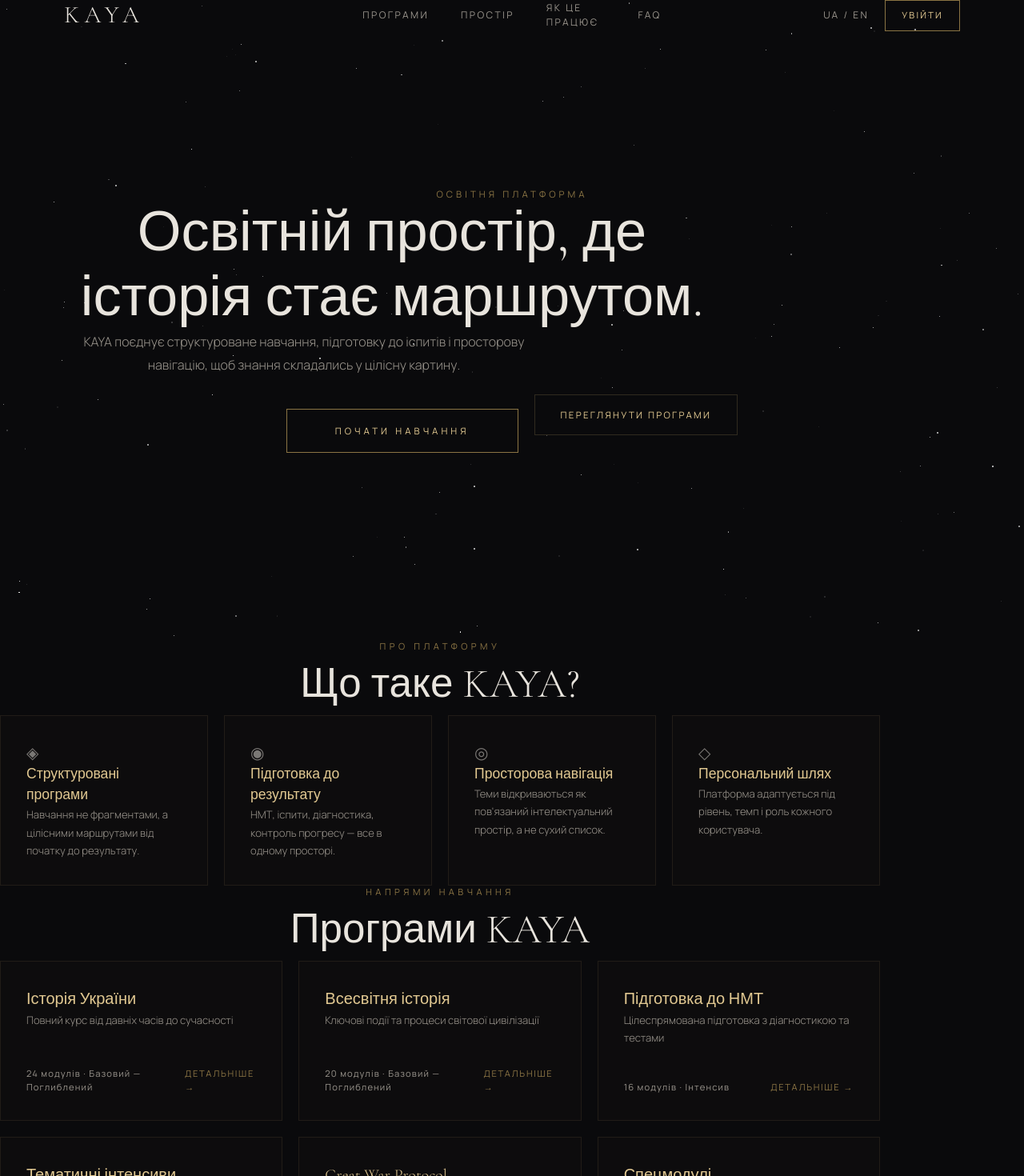
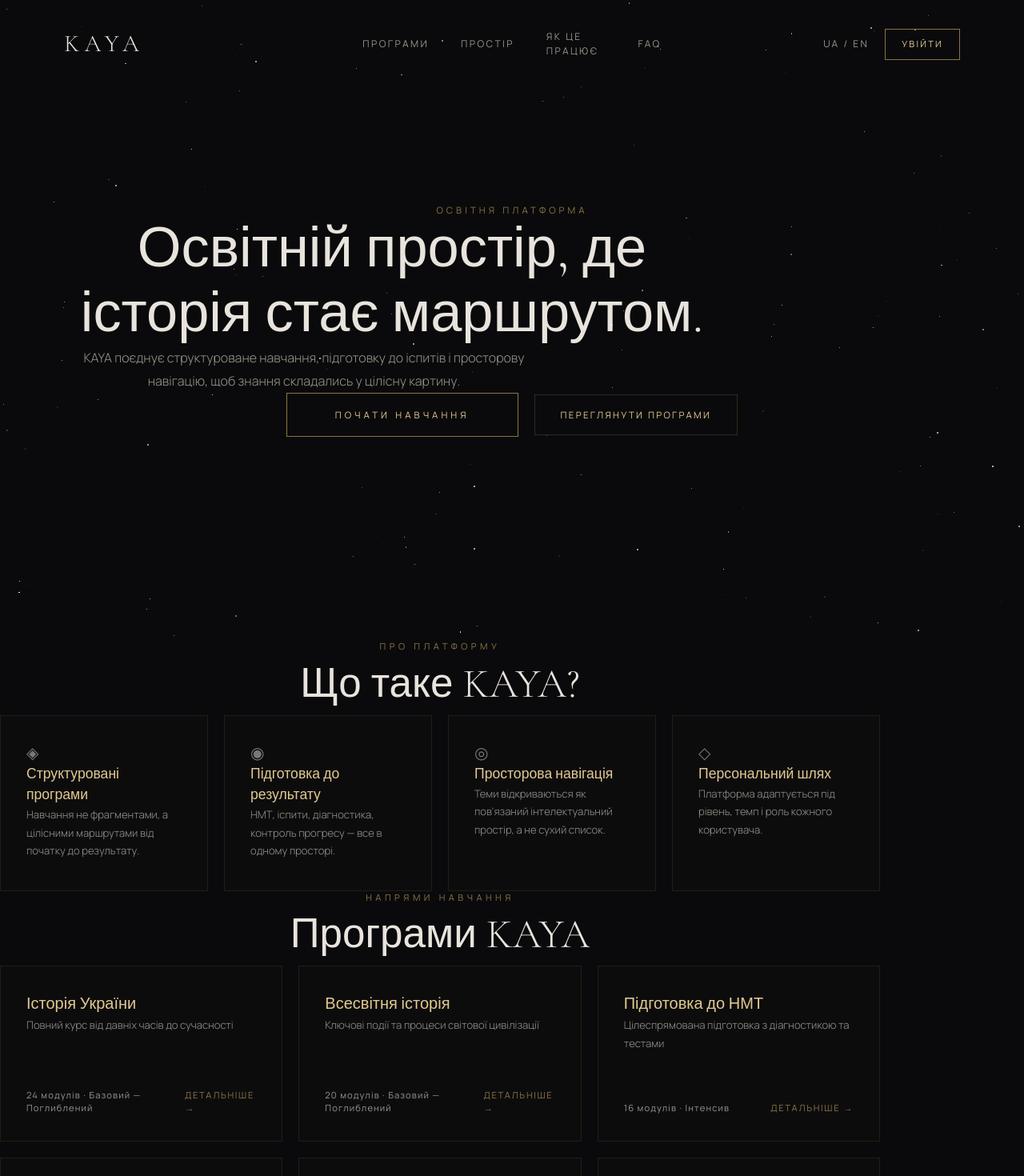
Before and after one commit to historicalalice-pixel/kaya-lms, a Next.js app in the folder web/: page /home in a window 1280 px wide. Shown: the top 1470 px of the page at 80% size. Built offline with nearby package versions, Linux system fonts and the light colour scheme.

Commit message:
нова головна

```diff
--- a/web/src/app/home/page.tsx
+++ b/web/src/app/home/page.tsx
@@ -46,15 +46,16 @@ export default function HomePage() {
     <div className="max-w-[100vw] overflow-x-hidden">
       <div ref={starfieldRef} className="starfield" />
 
-{/* HEADER */}
+      {/* HEADER */}
       <header
-        className={`fixed top-0 left-0 w-full z-50 transition-all duration-500 ${
+        style={{ top: "20px" }}
+        className={`fixed left-0 w-full z-50 transition-all duration-500 ${
           scrolled
             ? "bg-[rgba(10,10,12,0.85)] backdrop-blur-md border-b border-[rgba(201,169,110,0.1)]"
             : "bg-transparent"
         }`}
       >
-        <div className="w-full py-8 mt-4 grid grid-cols-3 items-center" style={{ paddingLeft: "80px", paddingRight: "80px" }}>
+        <div className="w-full grid grid-cols-3 items-center" style={{ paddingLeft: "80px", paddingRight: "80px", paddingTop: "16px", paddingBottom: "16px" }}>
           <a href="/home" className="font-serif text-3xl tracking-[0.2em] text-[var(--text)]">
             KAYA
           </a>
@@ -72,7 +73,7 @@ export default function HomePage() {
       </header>
 
       {/* HERO */}
-      <section className="relative z-[2] min-h-screen flex items-center justify-center pt-24 pb-20 px-6">
+      <section className="relative z-[2] min-h-screen flex items-center justify-center pt-32 pb-20 px-6">
         <div className="max-w-[1100px] mx-auto w-full text-center">
           <p className="font-sans text-[0.72rem] tracking-[0.35em] uppercase text-[var(--gold-dim)] mb-6">
             Освітня платформа
@@ -83,8 +84,8 @@ export default function HomePage() {
           <p className="font-sans text-[1rem] font-light leading-[1.8] text-[var(--text-dim)] mb-14 mx-auto max-w-[580px]">
             KAYA поєднує структуроване навчання, підготовку до іспитів і просторову навігацію, щоб знання складались у цілісну картину.
           </p>
-          <div className="flex flex-wrap gap-5 items-center justify-center">
-            <button className="hero-cta">Почати навчання</button>
+          <div className="inline-flex gap-5 items-center justify-center">
+            <button className="hero-cta" style={{ marginTop: 0 }}>Почати навчання</button>
             <a href="#programs" className="hero-cta-secondary">Переглянути програми</a>
           </div>
         </div>
@@ -109,7 +110,7 @@ export default function HomePage() {
               { icon: "◎", title: "Просторова навігація", desc: "Теми відкриваються як пов'язаний інтелектуальний простір, а не сухий список." },
               { icon: "◇", title: "Персональний шлях", desc: "Платформа адаптується під рівень, темп і роль кожного користувача." },
             ].map((card, i) => (
-              <div key={i} className="kaya-card group p-7">
+              <div key={i} className="kaya-card group p-7 flex flex-col min-h-[220px]">
                 <div className="text-xl mb-4 opacity-50 group-hover:opacity-80 transition-opacity">{card.icon}</div>
                 <h3 className="font-serif text-[1.1rem] text-[var(--gold-light)] mb-3">{card.title}</h3>
                 <p className="font-sans text-[0.82rem] font-light leading-[1.7] text-[var(--text-dim)]">{card.desc}</p>
@@ -133,7 +134,7 @@ export default function HomePage() {
 
           <div className="grid grid-cols-1 md:grid-cols-2 lg:grid-cols-3 gap-5">
             {programs.map((program, i) => (
-              <div key={i} className="kaya-card group cursor-pointer p-7 flex flex-col justify-between min-h-[200px]">
+              <div key={i} className="kaya-card group cursor-pointer p-7 flex flex-col justify-between min-h-[220px]">
                 <div>
                   <h3 className="font-serif text-[1.25rem] text-[var(--gold-light)] mb-3">
                     {program.title}
```
